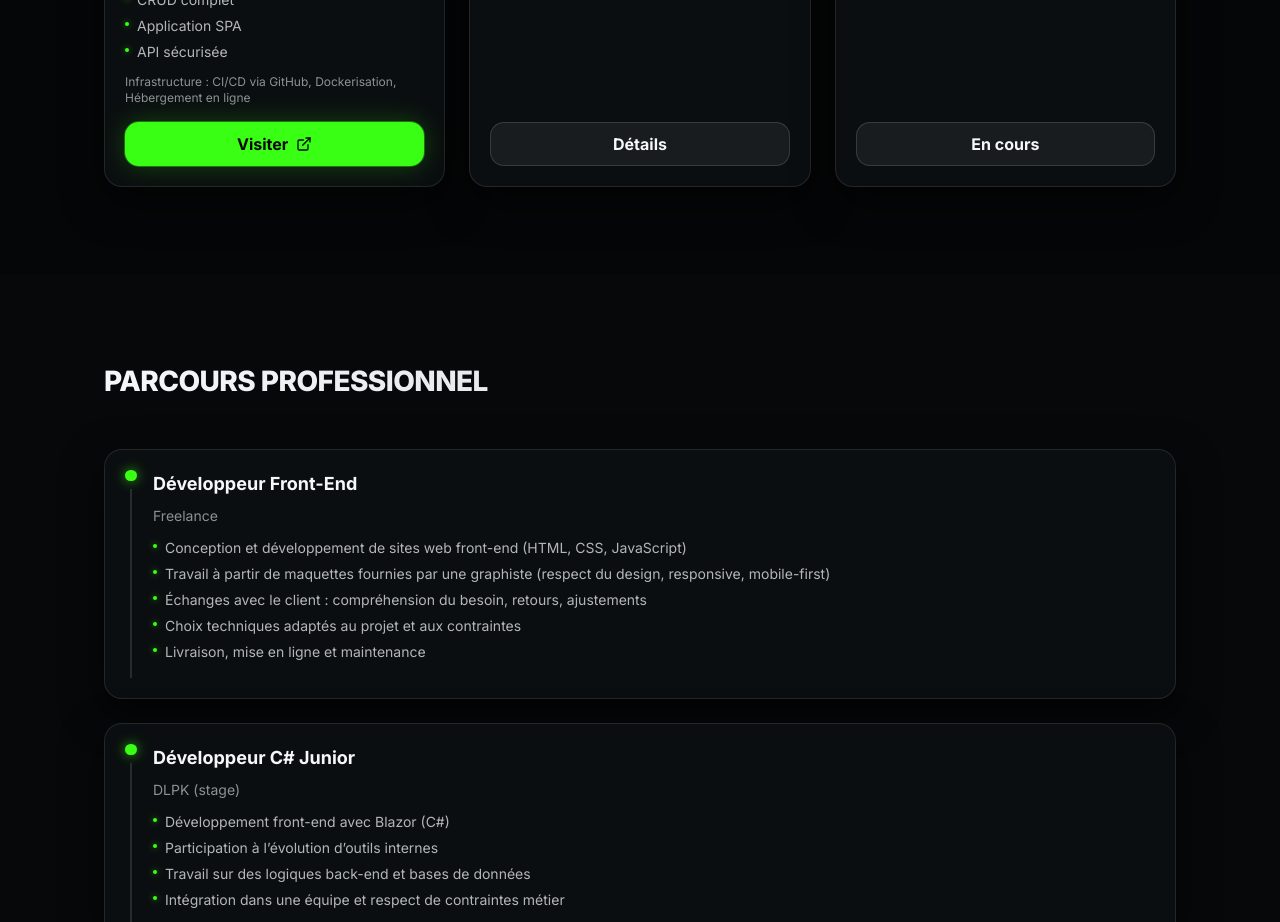
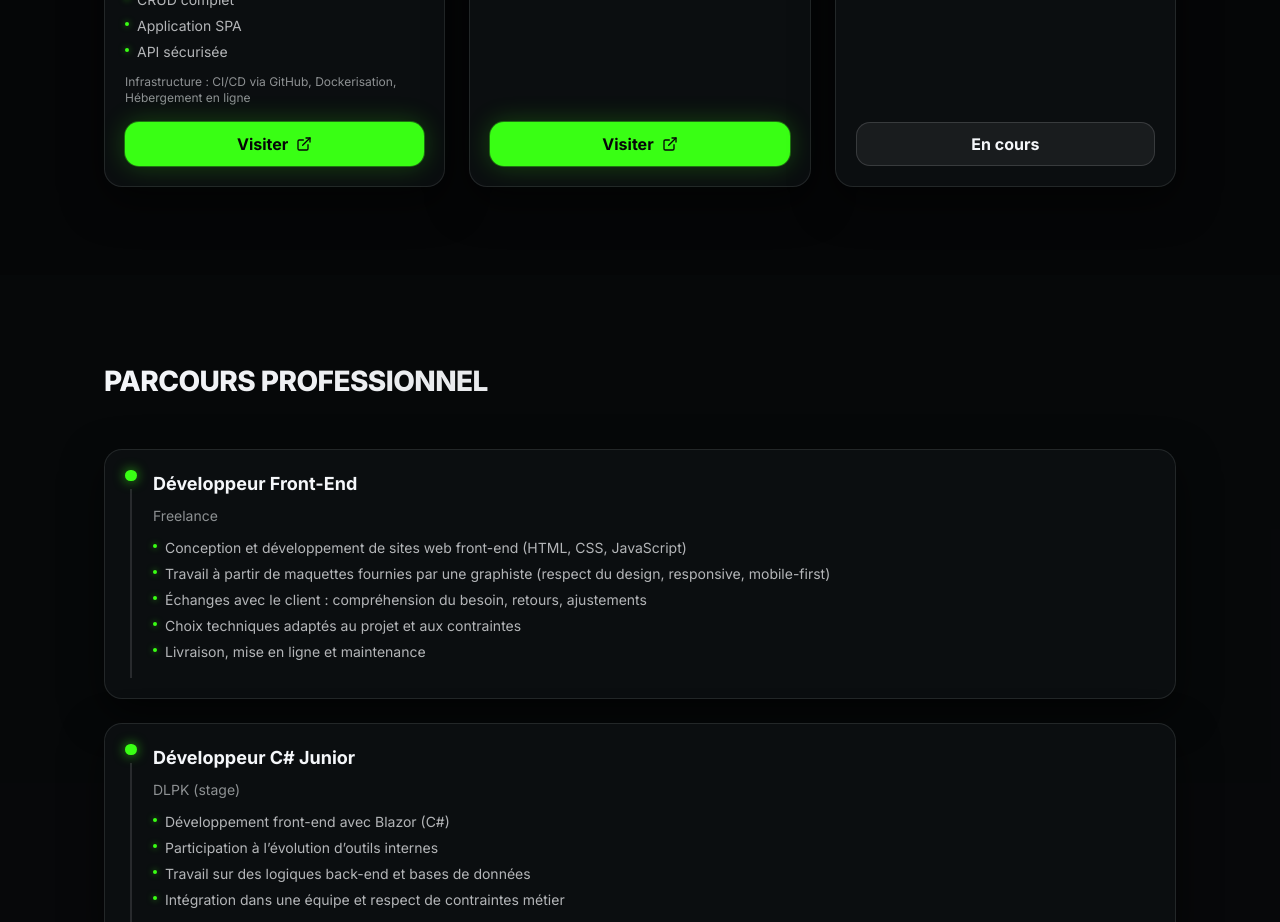
Before and after one commit to ThomasBausiere/pf2026, a React (Vite) app: page / in a window 1280 px wide. Shown: the part 2520-3442 px from the top of the page. Built offline with nearby package versions, Linux system fonts and the light colour scheme.

Commit message:
Fix correct path ac-immo card

```diff
--- a/src/app/App.tsx
+++ b/src/app/App.tsx
@@ -280,9 +280,16 @@ export default function App() {
                 ))}
               </ul>
 
-              <NeonButton variant="secondary" className="w-full mt-auto">
-                Détails
-              </NeonButton>
+              <a
+                href="https://thomasbausiere.github.io/ac-immo/"
+                target="_blank"
+                rel="noopener noreferrer"
+                className="mt-auto"
+              >
+                <NeonButton variant="primary" className="w-full flex items-center justify-center gap-2">
+                  Visiter <ExternalLink size={16} />
+                </NeonButton>
+              </a>
             </NeonCard>
 
             {/* Project 3 */}
```
